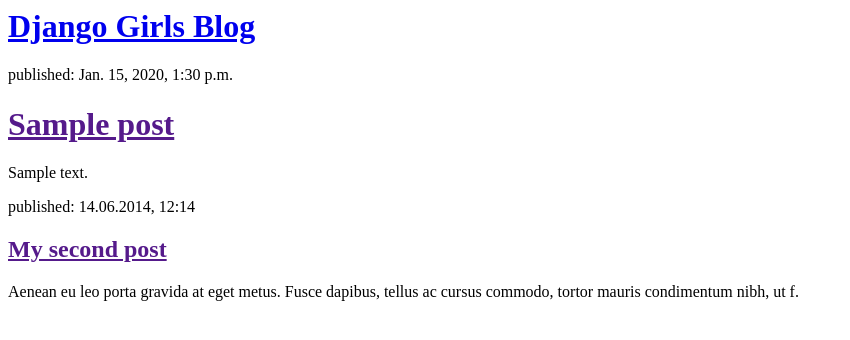
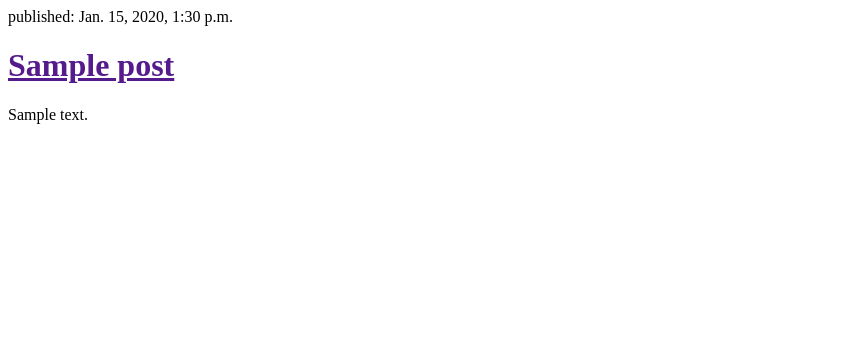
Before and after one commit to fshok/my-first-blog, a Django app: template mysite/blog/templates/blog/post_list.html in a window 1280 px wide. Shown: the top 340 px of the page, without its empty margins (0-850 px from the left). Run offline with Django 3.2, Linux system fonts and the light colour scheme; the template is opened without the code that fills it: values that come from a table or form of the project are taken from there, others are empty; tables that the repository leaves empty hold one stand-in row (values such as "Sample post").

Commit message:
Modified templates to display posts from database second.

```diff
--- a/mysite/blog/templates/blog/post_list.html
+++ b/mysite/blog/templates/blog/post_list.html
@@ -3,20 +3,12 @@
         <title>Django Girls blog</title>
     </head>
     <body>
-        <div>
-            <h1><a href="/">Django Girls Blog</a></h1>
-        </div>
-		{% for post in posts %}
-		<div>
+        {% for post in posts %}
+			<div>
 			<p>published: {{ post.published_date }}</p>
 			<h1><a href="">{{ post.title }}</a></h1>
 			<p>{{ post.text|linebreaksbr }}</p>
-		</div>
+			</div>
 		{% endfor %}
-        <div>
-            <p>published: 14.06.2014, 12:14</p>
-            <h2><a href="">My second post</a></h2>
-            <p>Aenean eu leo porta gravida at eget metus. Fusce dapibus, tellus ac cursus commodo, tortor mauris condimentum nibh, ut f.</p>
-        </div>
     </body>
 </html>
--- a/mysite/blog/views.py
+++ b/mysite/blog/views.py
@@ -4,4 +4,4 @@ from .models import Post
 
 def post_list(request):
     posts = Post.objects.filter(published_date__lte=timezone.now()).order_by('published_date')
-    return render(request, 'blog/post_list.html', {})
+    return render(request, 'blog/post_list.html', {'posts': posts})
```
